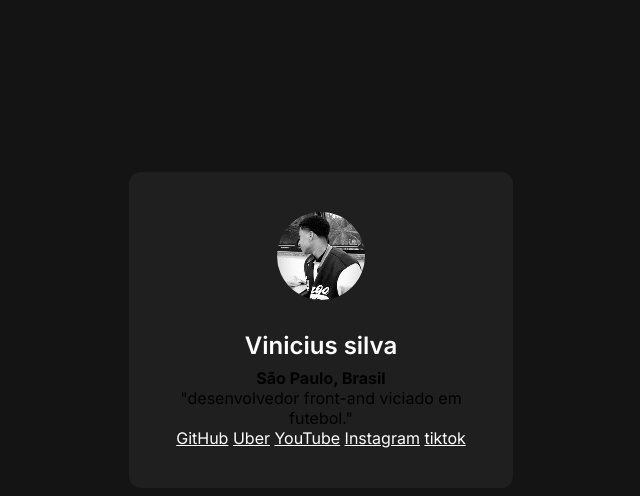
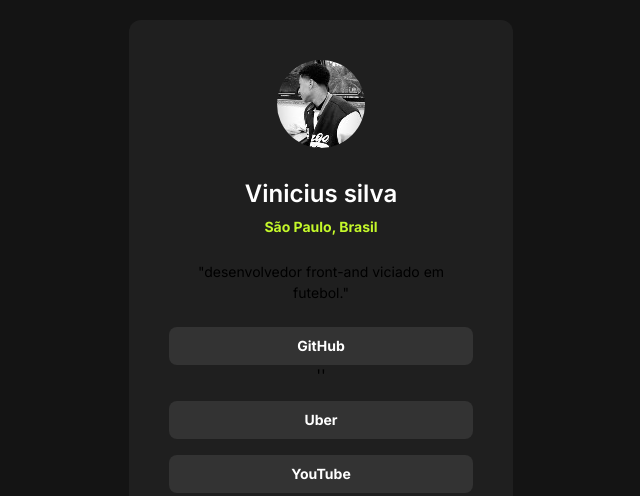
Before and after one commit to Viniciussilva11ATI/meus-links, a plain HTML site: page index.html in a window 1280 px wide. Shown: the part 422-918 px from the top of the page, without its empty margins (319-959 px from the left). Drawn offline with Linux system fonts and the light colour scheme.

Commit message:
desenvolvimento do CSS terminado

```diff
--- a/index.html
+++ b/index.html
@@ -17,7 +17,7 @@
 
         <p>"desenvolvedor front-and viciado em futebol."</p>
 
-        <a href="https://github.com/Viniciussilva11ATI">GitHub</a>
+        <a href="https://github.com/Viniciussilva11ATI">GitHub</a>''
         <a href="https://bonjour.uber.com/">Uber</a>
         <a href="https://www.youtube.com/">YouTube</a>
         <a href="https://www.instagram.com/">Instagram</a>
--- a/style.css
+++ b/style.css
@@ -38,6 +38,29 @@ div h1 {
     margin-bottom: 4px;
 }
 
+div strong {
+    color:#C4F82A;
+    font-size: 14px;
+    line-height: 21px;
+}
+
 div p {
+    margin-block: 24px;
+    font-size: 14px;
+    line-height: 21px;
+}
 
+div a + a {
+   margin-top: 16px;
 }
+
+div a {
+    display: block;
+    text-decoration: none;
+    background-color: #333333;
+    padding: 12px;
+    border-radius: 8px;
+    font-weight: 700;
+    font-size: 14px;
+    line-height: 14px;
+}
```
